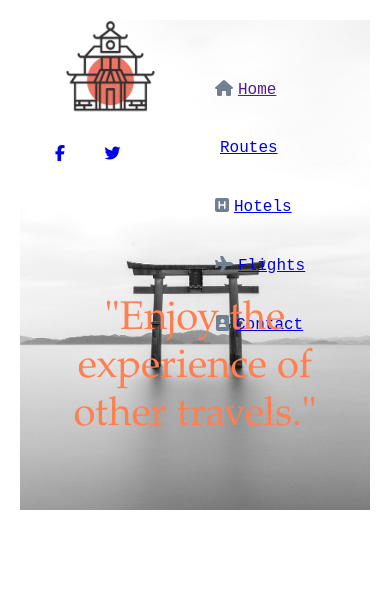
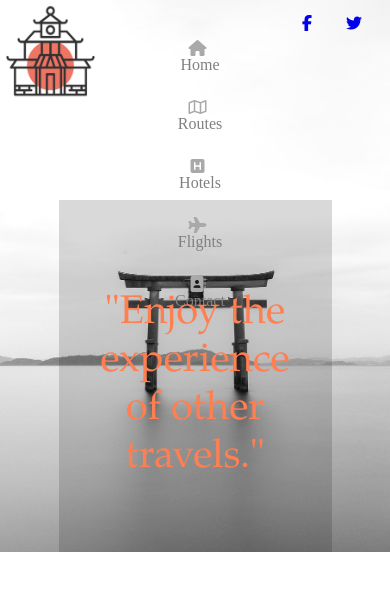
Before and after one commit to Bartpbcn/Sprint1, a PHP site: page / in a window 390 px wide. Shown: the top 591 px of the page. Run offline with PHP 8.4, Linux system fonts and the light colour scheme.

Commit message:
final ex 4 social media and menu

```diff
--- a/topic1/level_2/index.html
+++ b/topic1/level_2/index.html
@@ -1,33 +1,37 @@
 <!DOCTYPE html>
 <html lang="en">
+
 <head>
     <meta charset="UTF-8">
     <meta name="viewport" content="width=device-width, initial-scale=1.0">
     <title>Document</title>
     <link rel="stylesheet" href="style.css">
-    <link rel="stylesheet" href="https://cdnjs.cloudflare.com/ajax/libs/font-awesome/6.5.1/css/all.min.css" integrity="sha512-DTOQO9RWCH3ppGqcWaEA1BIZOC6xxalwEsw9c2QQeAIftl+Vegovlnee1c9QX4TctnWMn13TZye+giMm8e2LwA==" crossorigin="anonymous" referrerpolicy="no-referrer" />
+    <link rel="stylesheet" href="https://cdnjs.cloudflare.com/ajax/libs/font-awesome/6.5.1/css/all.min.css"
+        integrity="sha512-DTOQO9RWCH3ppGqcWaEA1BIZOC6xxalwEsw9c2QQeAIftl+Vegovlnee1c9QX4TctnWMn13TZye+giMm8e2LwA=="
+        crossorigin="anonymous" referrerpolicy="no-referrer" />
 </head>
 
 
 </head>
+
 <body>
     <div class="body">
         <header class="header">
-            <div class="menu-social">
             <div class="menu">
+
                 <div class="logo">
                     <img src="images/favicon.ico" alt="logo" width="100px" height="100px">
                 </div>
                 <nav class="nav">
                     <ul>
                         <li><i class="fa fa-home" aria-hidden="true"></i><a href="">Home</a></li>
-                            <li><i class="fa fa-map-o" aria-hidden="true"></i><a href="#">Routes</a></li>
+                        <li><i class="fa-regular fa-map" aria-hidden="true"></i><a href="#">Routes</a></li>
                         <li><i class="fa fa-h-square" aria-hidden="true"></i><a href="#">Hotels</a></li>
                         <li><i class="fa fa-plane" aria-hidden="true"></i><a href="#">Flights</a></li>
                         <li><i class="fa fa-address-book" aria-hidden="true"></i><a href="#">Contact</a></li>
                     </ul>
                 </nav>
-                </div>
+
                 <div class="social">
                     <ul>
                         <li><a href="#"><i class="fab fa-facebook-f"></i></a></li>
@@ -36,9 +40,10 @@
                 </div>
             </div>
             <div class="banner">
-                <h1>"Enjoy the experience of other travels."</h1>
+                <h1 class="title">"Enjoy the experience of other travels."</h1>
             </div>
         </header>
     </div>
 </body>
+
 </html>
--- a/topic1/level_2/style.css
+++ b/topic1/level_2/style.css
@@ -4,33 +4,24 @@
     box-sizing: border-box;
 }
 
-body {
-
-    font-family: 'Courier New', Courier, monospace;
-    color: slategrey;
-}
-
 .header {
 
+    display:flex nowrap;
     background-image: url(images/header.jpg);
     background-position: center;
     background-size: cover;
     background-repeat: no-repeat;
-    background-attachment: contain;
-    padding: 20px;
-    width: 100%;
+
 }
+
 .menu {
-
-    display:flex;
-
-
-.menu-social {
     display: flex;
     justify-content: space-between;
     align-items: center;
     width: 100%;
+
 }
+
 .logo {
     padding: 20px;
     flex: 1 1 auto;
@@ -44,35 +35,42 @@ body {
 
     justify-content: space-around;
 
-    flex:8 1 auto;
+    flex:5 1 auto;
     height: 50px;
-    display:flex
-    align-items: center;
+    display:flex;
+
+
 }
 
 
 
 .nav ul li {
-   /* padding: 15px;
+
+   display: inline-block;
+   padding: 10px;
    margin: auto 50px auto 10px;
-    display: inline-flex;
-   */
-   display: inline-block;
-   padding: 15px;
+
+
+
 }
+.nav ul li a{
+    text-decoration: none;
+    color: gray;
 
+}
 .nav ul li i {
     margin-right: 5px;
+    color: darkgrey;
 }
 
 .social {
-   /* display: flex;
-    flex-flow:row nowrap;
-    flex: 2 1 auto; */
+
+
+
     flex:1 1 auto;
     height: 50px;
     align-items: center;
-    display: flex;}
+
     justify-content: flex-end;
 }
 
@@ -87,19 +85,19 @@ body {
 }
 
 .banner {
-   /* display:inline-flex
+    display:flex;
     justify-content: center;
-    width: 100%;
+    width: 70%;
+    margin: 100px auto 0px auto;
 
-    margin: 100px auto 0px auto;
-    padding: 50px 80px 100px 80px;  */
-    align-self: flex-end;
-    width: 100%;
-    text-align: center;
+    background-color: #00000026;
+
+
+
     padding: 50px 0;
 }
 
-.banner h1{
+.title {
     font-family: Garamond;
     font-weight: lighter;
     font-size: 40px;
@@ -109,27 +107,34 @@ body {
 
 
 
+@media all and (max-width: 800px){
 
-@media only screen and (max-width: 768px) {
-    .body {
-        padding: 20px;
-    }
 
 .logo {
     padding: 0px;
 }
 
-    .box-menu {
+.menu {
+    display: flex;
     flex-flow: row nowrap;
+
+}
+
+.nav ul {
+
+        align-items: center;
         justify-content: center;
     }
 
-    .box-menu ul li {
-        padding: 5px;
-        margin: auto;
+.nav ul li {
+     display: flex nowrap;
+                align-items: center;
+        padding: 10px;
+        margin: 5px auto;
     }
 
-    .box-2 {
+
+.banner {
     padding: 70px 80px 70px 80px;
 }
 
@@ -139,7 +144,8 @@ body {
 }
 }
 
-@media only screen and (max-width: 600px) {
+
+@media all and (max-width: 400px){
     .body {
         flex-direction: column;
     }
```
Lines whose indentation alone changed are shown as unchanged.
